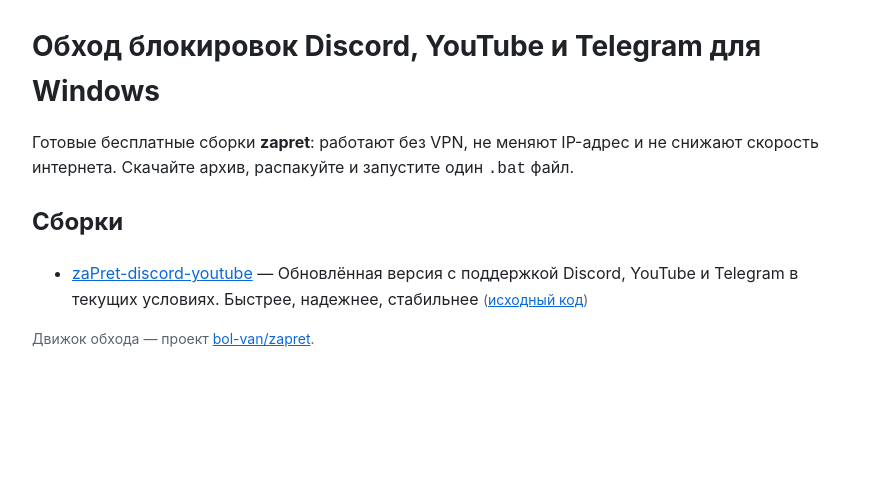
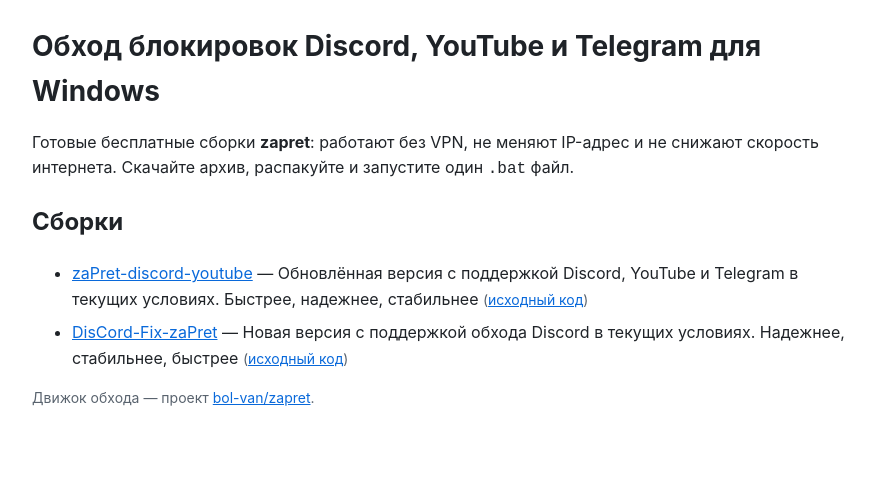
Before and after one commit to ViewCobraSlicer/viewcobraslicer.github.io, a plain HTML site: page index.html in a window 1280 px wide. Shown: the whole page, without its empty margins (198-1073 px from the left). Drawn offline with Linux system fonts and the light colour scheme.

Commit message:
hub: repo index

```diff
--- a/index.html
+++ b/index.html
@@ -26,6 +26,7 @@
   <h2>Сборки</h2>
   <ul>
     <li><a href="https://viewcobraslicer.github.io/zaPret-discord-youtube/">zaPret-discord-youtube</a> — Обновлённая версия с поддержкой Discord, YouTube и Telegram в текущих условиях. Быстрее, надежнее, стабильнее <span class="meta">(<a href="https://github.com/ViewCobraSlicer/zaPret-discord-youtube">исходный код</a>)</span></li>
+    <li><a href="https://viewcobraslicer.github.io/DisCord-Fix-zaPret/">DisCord-Fix-zaPret</a> — Новая версия с поддержкой обхода Discord в текущих условиях. Надежнее, стабильнее, быстрее <span class="meta">(<a href="https://github.com/ViewCobraSlicer/DisCord-Fix-zaPret">исходный код</a>)</span></li>
   </ul>
   <p class="meta">Движок обхода — проект
     <a href="https://github.com/bol-van/zapret">bol-van/zapret</a>.</p>
```
